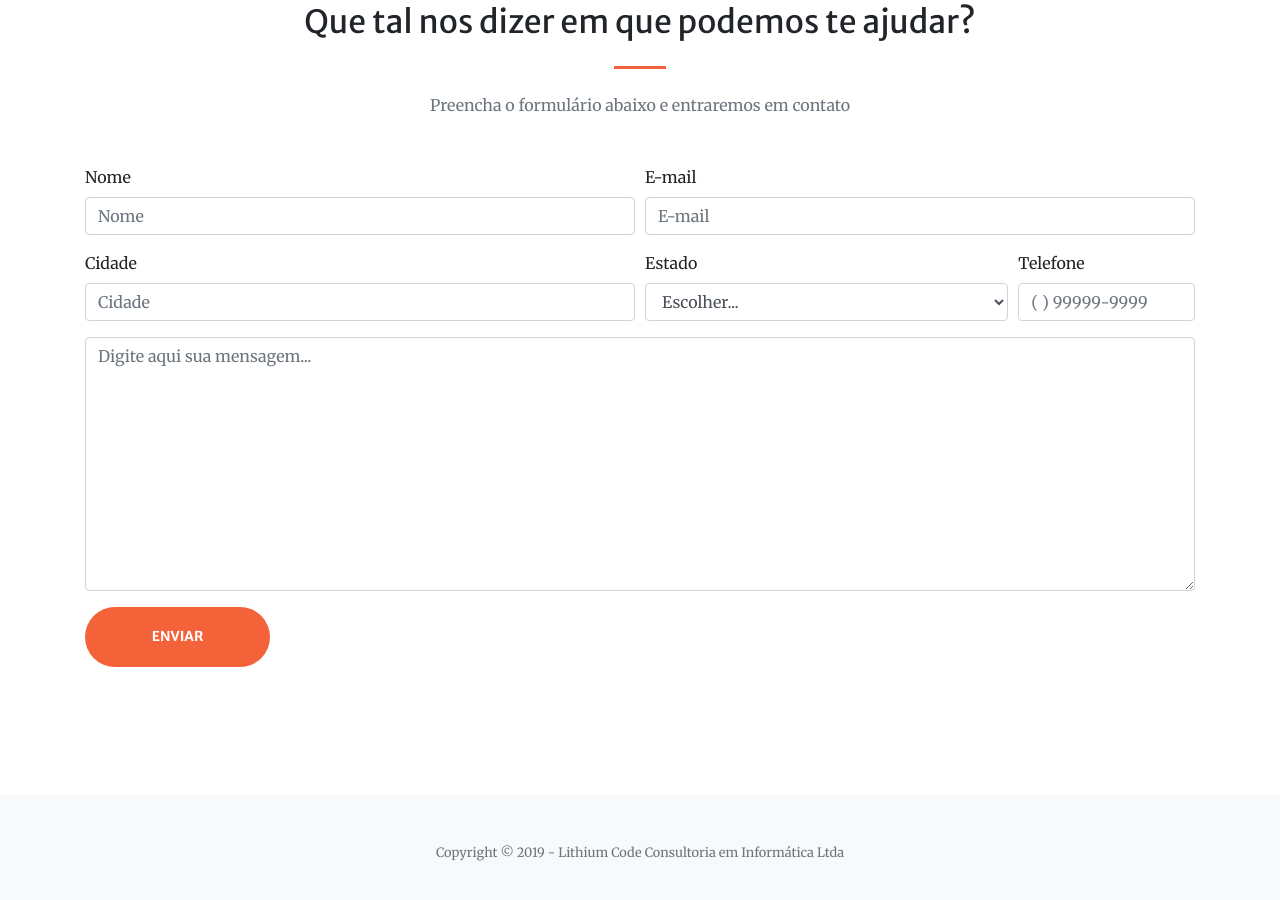
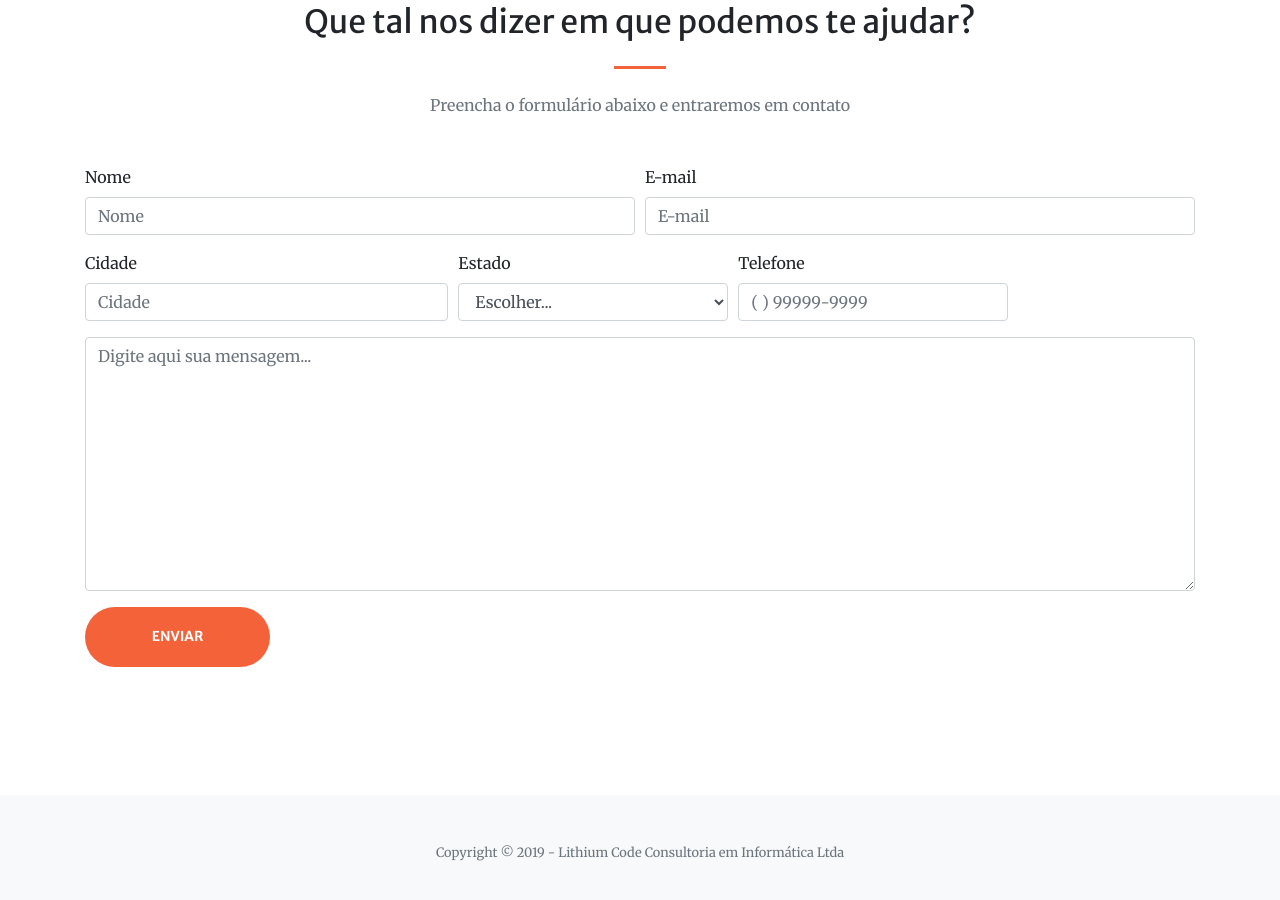
Before and after one commit to GilsonBezerra/site-lithiumcode, a website with bundled scripts: page index.html in a window 1280 px wide. Shown: the part 2807-3707 px from the top of the page. Built offline with nearby package versions, Linux system fonts and the light colour scheme.

```diff
--- a/index.html
+++ b/index.html
@@ -240,11 +240,11 @@
                 </div>
 
                 <div class="form-row">
-                    <div class="form-group col-md-6">
+                    <div class="form-group col-md-4">
                         <label for="inputCity">Cidade</label>
                         <input type="text" class="form-control" id="inputCity" name="cidade" placeholder="Cidade" required>
                     </div>
-                    <div class="form-group col-md-4">
+                    <div class="form-group col-md-3">
                         <label for="inputEstado">Estado</label>
                         <select id="inputEstado" class="form-control" name="estado" required>
                             <option selected>Escolher...</option>
@@ -277,7 +277,7 @@
                             <option>RR</option>
                         </select>
                     </div>
-                    <div class="form-group col-md-2">
+                    <div class="form-group col-md-3 col-lg-3">
                         <label for="inputCEP">Telefone</label>
                         <input type="text" class="form-control" id="inputTel" name="telefone" placeholder="( ) 99999-9999" required>
                     </div>
```
